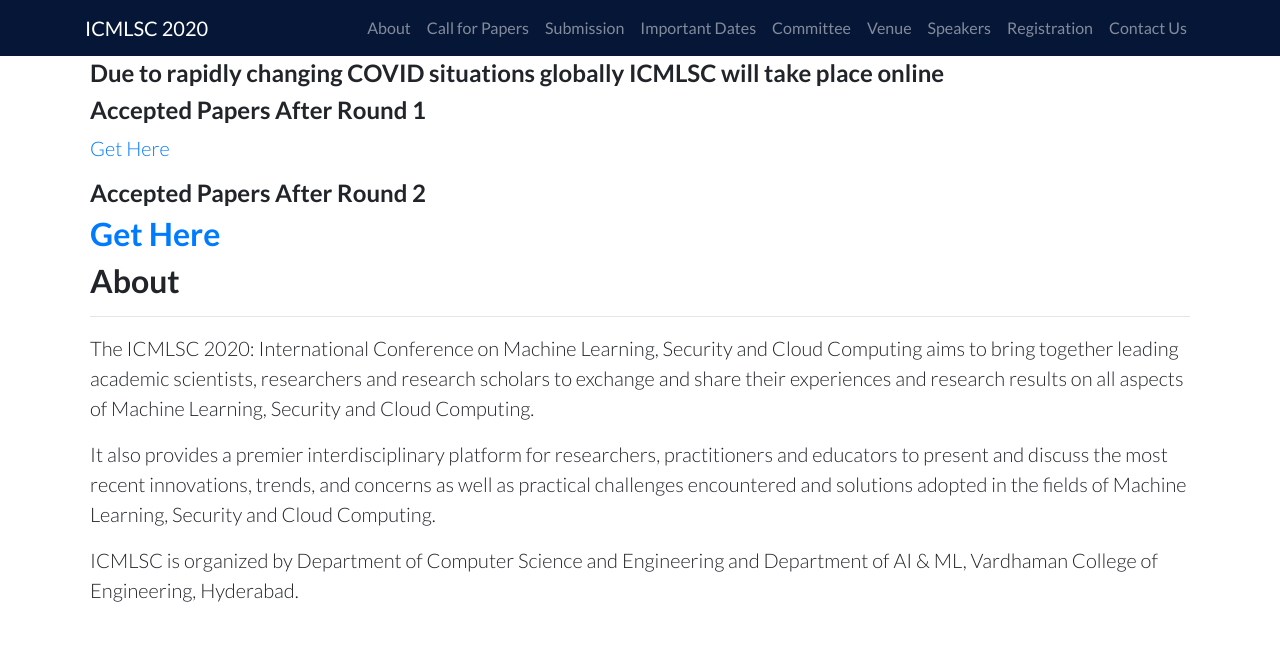
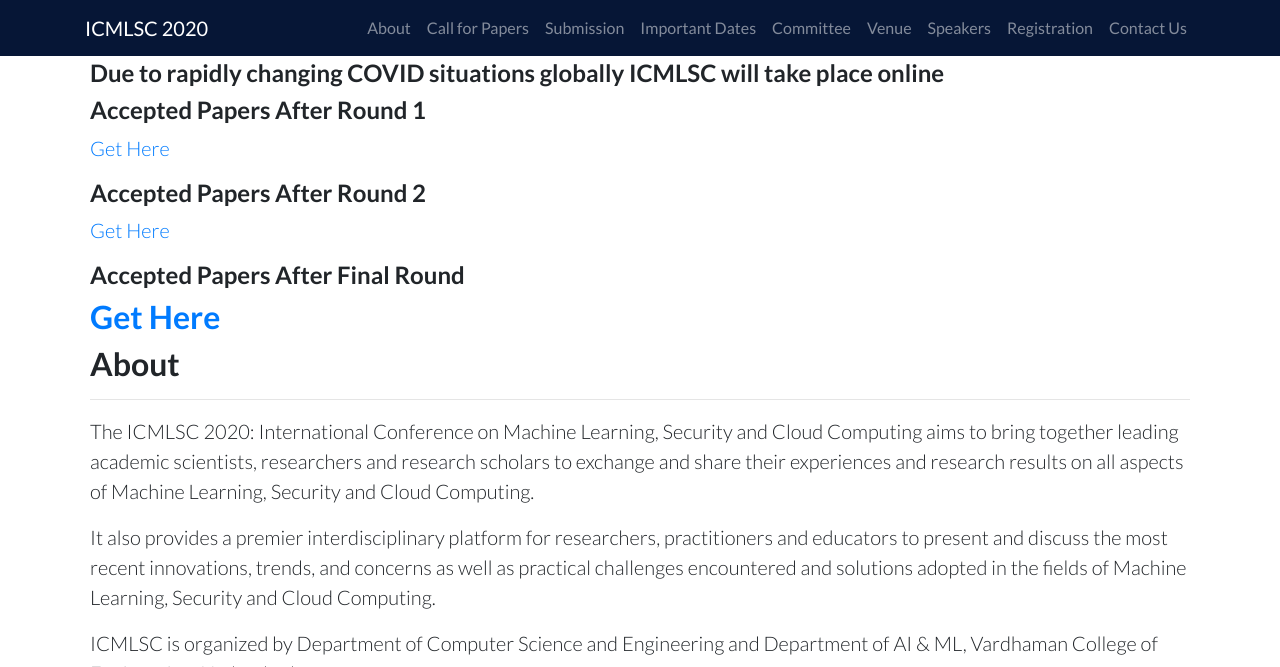
Before and after one commit to ieeevardhaman/icmlsc-website, a Jekyll site: the page built from pages/about.md, in a window 1280 px wide and 900 px high, scrolled down 647 px, cut to the strip 0-667 px from the top of the window. Built offline with Jekyll 4.4.1, drawn with Linux system fonts in a browser that asks for light colours.

Commit message:
Update about.md

```diff
--- a/pages/about.md
+++ b/pages/about.md
@@ -11,6 +11,10 @@
 #### Accepted Papers After Round 2
 
 [Get Here](doc/Round 2accepted papers.pdf)
+
+#### Accepted Papers After Final Round
+
+[Get Here](doc/final list (1).pdf)
 ---
 ## About
 ---
```
